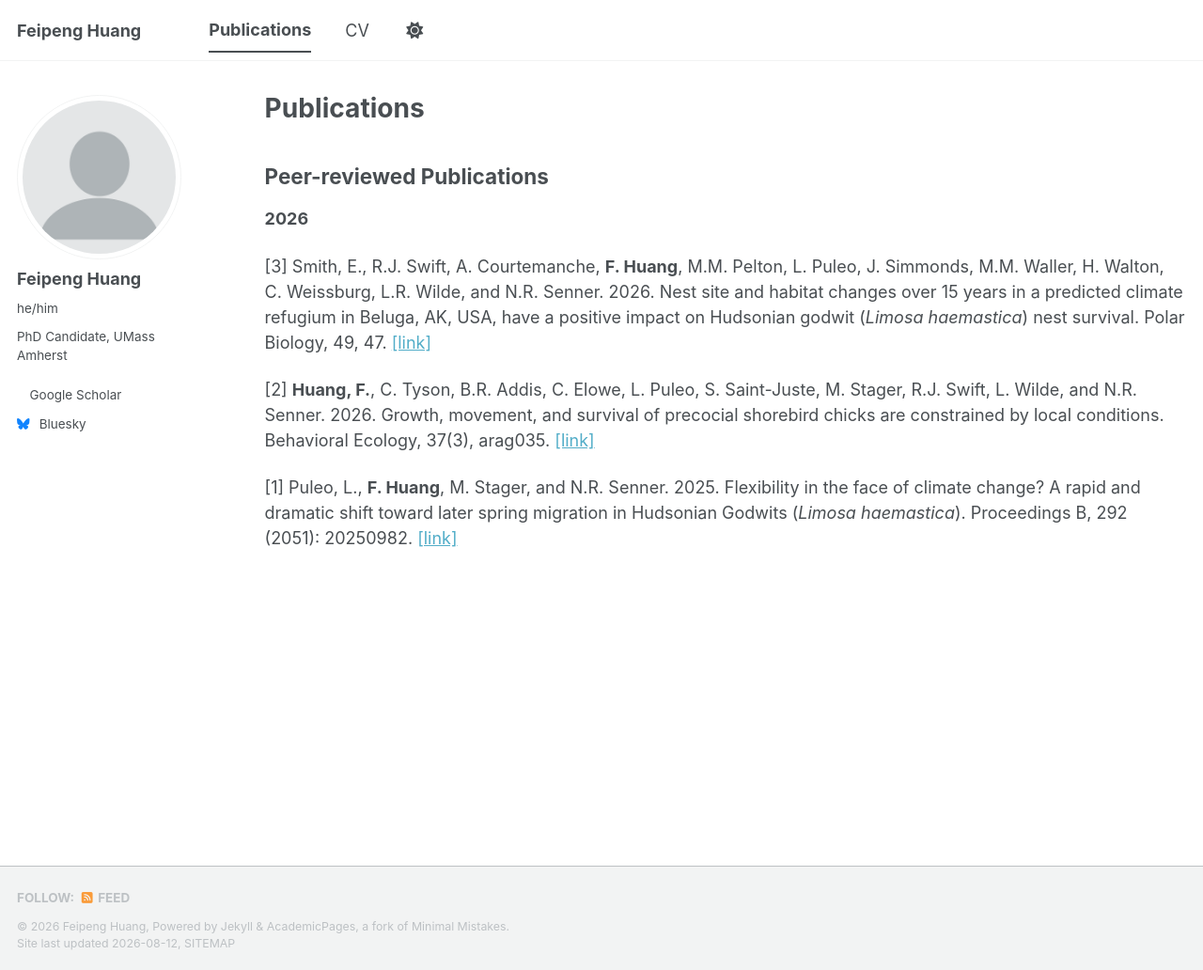
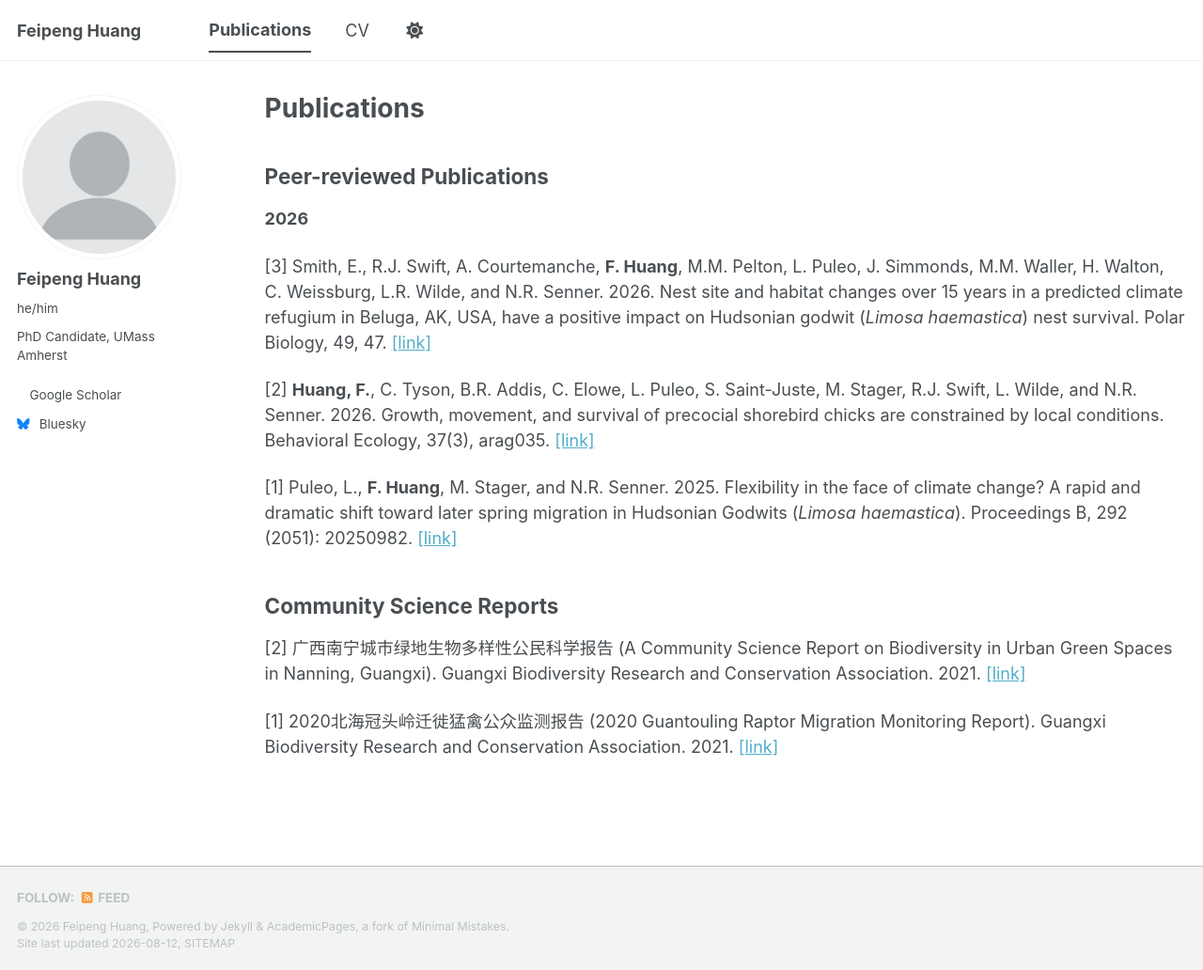
Before and after one commit to feipeng-huang/feipeng-huang.github.io, a Jekyll site: the page built from _pages/publications.md, in a window 1280 px wide and 1032 px high. Shown: the whole window at 94% size. Built offline with Jekyll 4.4.1, drawn with Linux system fonts in a browser that asks for light colours; a style sheet for code colours, icons or effects is not loaded.

Commit message:
Update publications.md

```diff
--- a/_pages/publications.md
+++ b/_pages/publications.md
@@ -16,3 +16,9 @@ author_profile: true
 [2] **Huang, F.**, C. Tyson, B.R. Addis, C. Elowe, L. Puleo, S. Saint-Juste, M. Stager, R.J. Swift, L. Wilde, and N.R. Senner. 2026. Growth, movement, and survival of precocial shorebird chicks are constrained by local conditions. Behavioral Ecology, 37(3), arag035. <a href = "https://academic.oup.com/beheco/article-abstract/37/3/arag035/8606990?redirectedFrom=fulltext" target="_blank">[link]</a>
 
 [1] Puleo, L., **F. Huang**, M. Stager, and N.R. Senner. 2025. Flexibility in the face of climate change? A rapid and dramatic shift toward later spring migration in Hudsonian Godwits (*Limosa haemastica*). Proceedings B, 292 (2051): 20250982. <a href = "https://royalsocietypublishing.org/rspb/article/292/2051/20250982/234635/Flexibility-in-the-face-of-climate-change-A-rapid" target="_blank">[link]</a>
+
+## Community Science Reports
+
+[2] 广西南宁城市绿地生物多样性公民科学报告 (A Community Science Report on Biodiversity in Urban Green Spaces in Nanning, Guangxi). Guangxi Biodiversity Research and Conservation Association. 2021. <a href="{{ '/files/广西南宁城市绿地生物多样性公民科学报告.pdf' | relative_url }}" target="_blank">[link]</a>
+
+[1] 2020北海冠头岭迁徙猛禽公众监测报告 (2020 Guantouling Raptor Migration Monitoring Report). Guangxi Biodiversity Research and Conservation Association. 2021. <a href="{{ '/files/《2020北海冠头岭迁徙猛禽公众监测报告》©美境自然.pdf' | relative_url }}" target="_blank">[link]</a>
```
